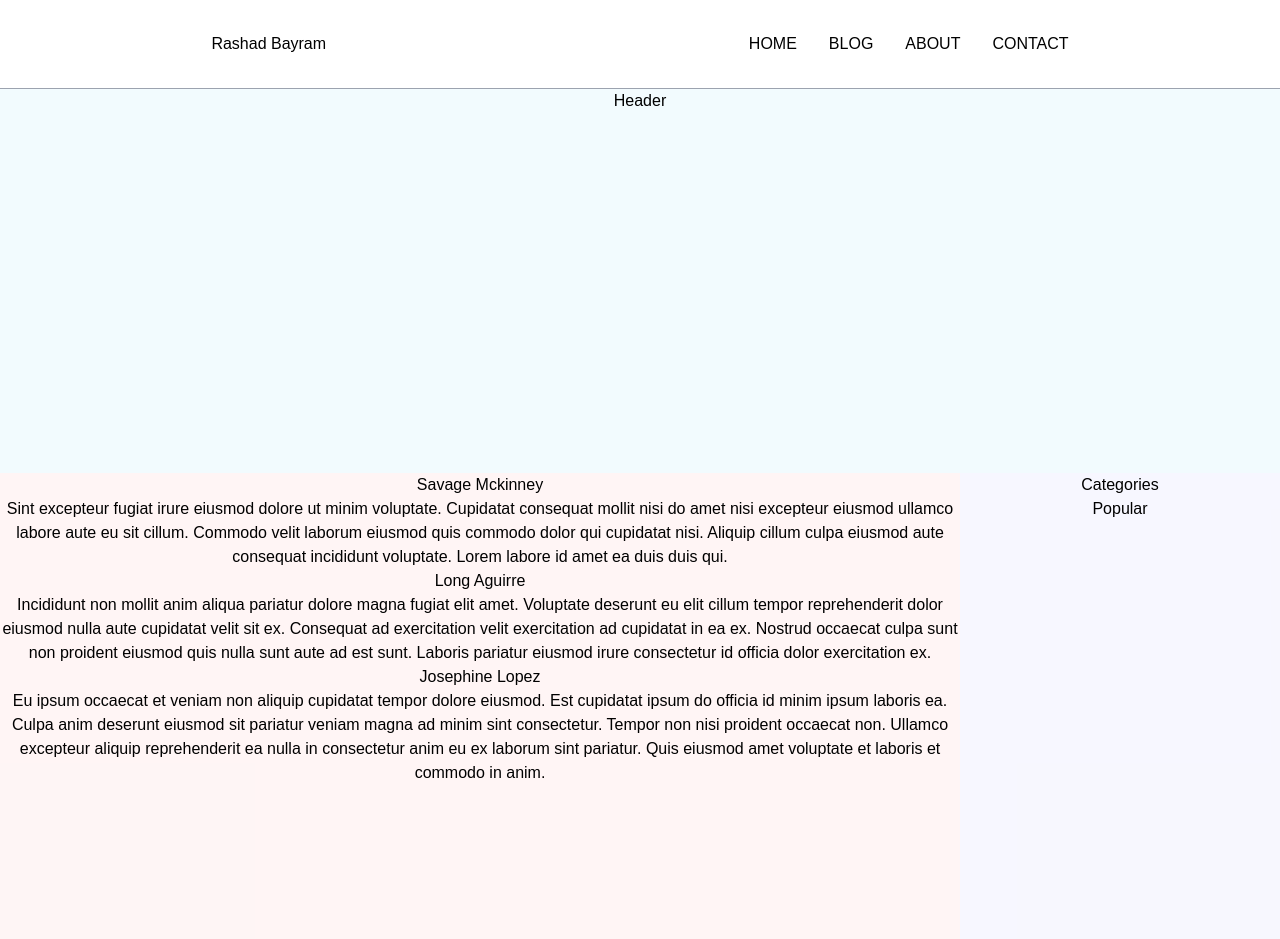
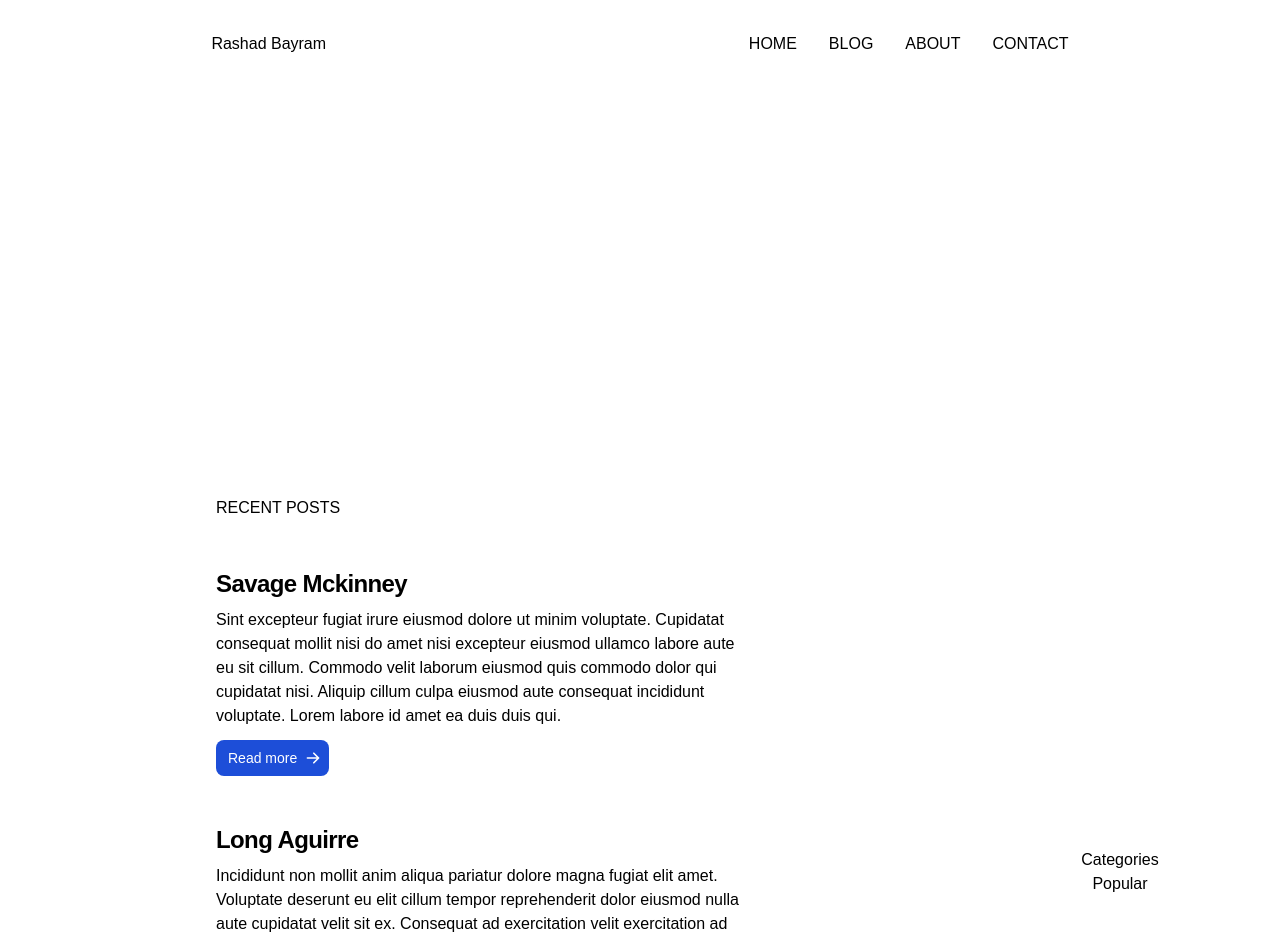
Before and after one commit to BRashad/blog, a React (Create React App) app in the folder client/: page / in a window 1280 px wide. Shown: the top 939 px of the page. Built offline with nearby package versions, Linux system fonts and the light colour scheme.

Commit message:
blog post style added

```diff
--- a/client/src/components/Header.tsx
+++ b/client/src/components/Header.tsx
@@ -1,7 +1,7 @@
 import React from "react";
 
 const Header = () => {
-  return <section className="h-96 bg-sky-500/5">Header</section>;
+  return <section className="h-96"></section>;
 };
 
 export default Header;
--- a/client/src/components/NavBar.tsx
+++ b/client/src/components/NavBar.tsx
@@ -4,7 +4,7 @@ export default function NavBar() {
   const [isNavOpen, setIsNavOpen] = useState(false);
 
   return (
-    <div className="flex items-center justify-around border-b border-gray-400 py-8">
+    <div className="flex items-center justify-around py-8">
       <a href="/">
         <span>Rashad Bayram</span>
       </a>
--- a/client/src/components/Recent.tsx
+++ b/client/src/components/Recent.tsx
@@ -1,4 +1,4 @@
-import React, { useState } from "react";
+import React from "react";
 
 interface Post {
   _id: string;
@@ -21,7 +21,6 @@ const Recent = () => {
       picture: "http://placehold.it/32x32",
       name: "Savage Mckinney",
       blog: "Sint excepteur fugiat irure eiusmod dolore ut minim voluptate. Cupidatat consequat mollit nisi do amet nisi excepteur eiusmod ullamco labore aute eu sit cillum. Commodo velit laborum eiusmod quis commodo dolor qui cupidatat nisi. Aliquip cillum culpa eiusmod aute consequat incididunt voluptate. Lorem labore id amet ea duis duis qui.\r\n",
-
       categories: ["do", "dolor", "elit", "minim", "irure", "id", "et"],
     },
     {
@@ -32,7 +31,6 @@ const Recent = () => {
       picture: "http://placehold.it/32x32",
       name: "Long Aguirre",
       blog: "Incididunt non mollit anim aliqua pariatur dolore magna fugiat elit amet. Voluptate deserunt eu elit cillum tempor reprehenderit dolor eiusmod nulla aute cupidatat velit sit ex. Consequat ad exercitation velit exercitation ad cupidatat in ea ex. Nostrud occaecat culpa sunt non proident eiusmod quis nulla sunt aute ad est sunt. Laboris pariatur eiusmod irure consectetur id officia dolor exercitation ex.\r\n",
-
       categories: ["et", "quis", "dolor", "labore", "aliquip", "magna", "aute"],
     },
     {
@@ -43,21 +41,81 @@ const Recent = () => {
       picture: "http://placehold.it/32x32",
       name: "Josephine Lopez",
       blog: "Eu ipsum occaecat et veniam non aliquip cupidatat tempor dolore eiusmod. Est cupidatat ipsum do officia id minim ipsum laboris ea. Culpa anim deserunt eiusmod sit pariatur veniam magna ad minim sint consectetur. Tempor non nisi proident occaecat non. Ullamco excepteur aliquip reprehenderit ea nulla in consectetur anim eu ex laborum sint pariatur. Quis eiusmod amet voluptate et laboris et commodo in anim.\r\n",
-
       categories: ["ad", "in", "dolore", "non", "excepteur", "amet", "id"],
+    },
+    {
+      _id: "62c5af84c8aadf9d7797849c",
+      index: 3,
+      guid: "ced18446-c48f-412b-8a1d-49c1c62c064f",
+      isActive: true,
+      picture: "http://placehold.it/32x32",
+      name: "Socorro Wade",
+      blog: "Minim veniam id irure sint aliqua. Exercitation deserunt velit sint dolore est incididunt. Culpa exercitation do mollit laboris esse incididunt exercitation. Excepteur Lorem dolore irure officia do eu excepteur non sit pariatur officia aliquip. Enim officia labore reprehenderit elit amet anim fugiat ex culpa culpa culpa sint sint nostrud.\r\n",
+      categories: [
+        "laboris",
+        "occaecat",
+        "dolor",
+        "sit",
+        "est",
+        "cupidatat",
+        "qui",
+      ],
+    },
+    {
+      _id: "62c5af84b54500f45aeef21c",
+      index: 4,
+      guid: "eff51fd9-2ee6-446e-b517-5c00d3c74736",
+      isActive: false,
+      picture: "http://placehold.it/32x32",
+      name: "Georgette Henderson",
+      blog: "Qui ullamco sint laborum qui est eiusmod. Nostrud consequat aliquip sit anim adipisicing qui anim cupidatat reprehenderit sint cillum esse. Irure aliquip non elit commodo quis consequat dolore ex proident eiusmod consectetur deserunt. Laboris magna ea non enim sint consequat laboris.\r\n",
+      categories: [
+        "velit",
+        "tempor",
+        "mollit",
+        "reprehenderit",
+        "Lorem",
+        "do",
+        "anim",
+      ],
     },
   ];
   return (
-    <>
-      <ul>
-        {posts.map((post: Post) => (
-          <div key={post._id}>
-            <li>{post.name}</li>
-            <p>{post.blog}</p>
-          </div>
-        ))}
-      </ul>
-    </>
+    <div>
+      <h2 className="p-6 text-left">RECENT POSTS</h2>
+      {posts.map((post: Post) => (
+        <div
+          key={post._id}
+          className="p-6 max-w-xl bg-white rounded-lg text-left"
+        >
+          <a href="post.html">
+            <h5 className="mb-2 text-2xl font-bold tracking-tight">
+              {post.name}
+            </h5>
+          </a>
+          <p className="mb-3 font-normal ">{post.blog}</p>
+          <a
+            href="post.html"
+            className="inline-flex items-center py-2 px-3 text-sm font-medium text-center text-white bg-blue-700 rounded-lg hover:bg-blue-800 focus:ring-4 focus:outline-none focus:ring-blue-300 dark:bg-blue-600 dark:hover:bg-blue-700 dark:focus:ring-blue-800"
+          >
+            Read more
+            <svg
+              aria-hidden="true"
+              className="ml-2 -mr-1 w-4 h-4"
+              fill="currentColor"
+              viewBox="0 0 20 20"
+              xmlns="http://www.w3.org/2000/svg"
+            >
+              <path
+                fillRule="evenodd"
+                d="M10.293 3.293a1 1 0 011.414 0l6 6a1 1 0 010 1.414l-6 6a1 1 0 01-1.414-1.414L14.586 11H3a1 1 0 110-2h11.586l-4.293-4.293a1 1 0 010-1.414z"
+                clipRule="evenodd"
+              ></path>
+            </svg>
+          </a>
+        </div>
+      ))}
+    </div>
   );
 };
 
--- a/client/src/pages/Main.tsx
+++ b/client/src/pages/Main.tsx
@@ -6,10 +6,10 @@ import Recent from "../components/Recent";
 const Main = () => {
   return (
     <div className="main flex flex-row h-screen">
-      <main className="basis-3/4 bg-red-500/5">
+      <main className="basis-3/4 flex  justify-center">
         <Recent />
       </main>
-      <aside className="basis-1/4 bg-indigo-500/5">
+      <aside className="basis-1/4 flex justify-center flex-col">
         <Categories />
         <Popular />
       </aside>
```
